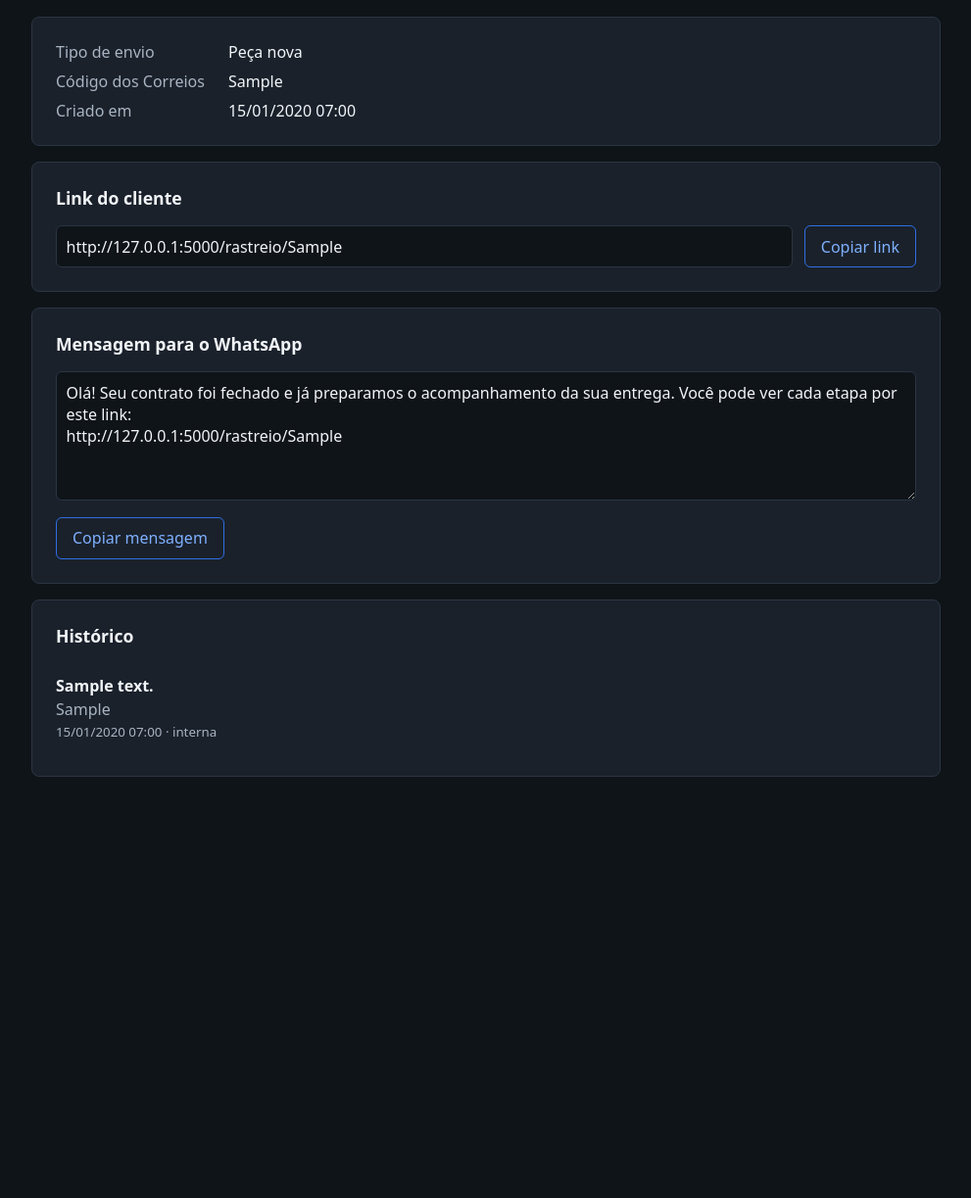
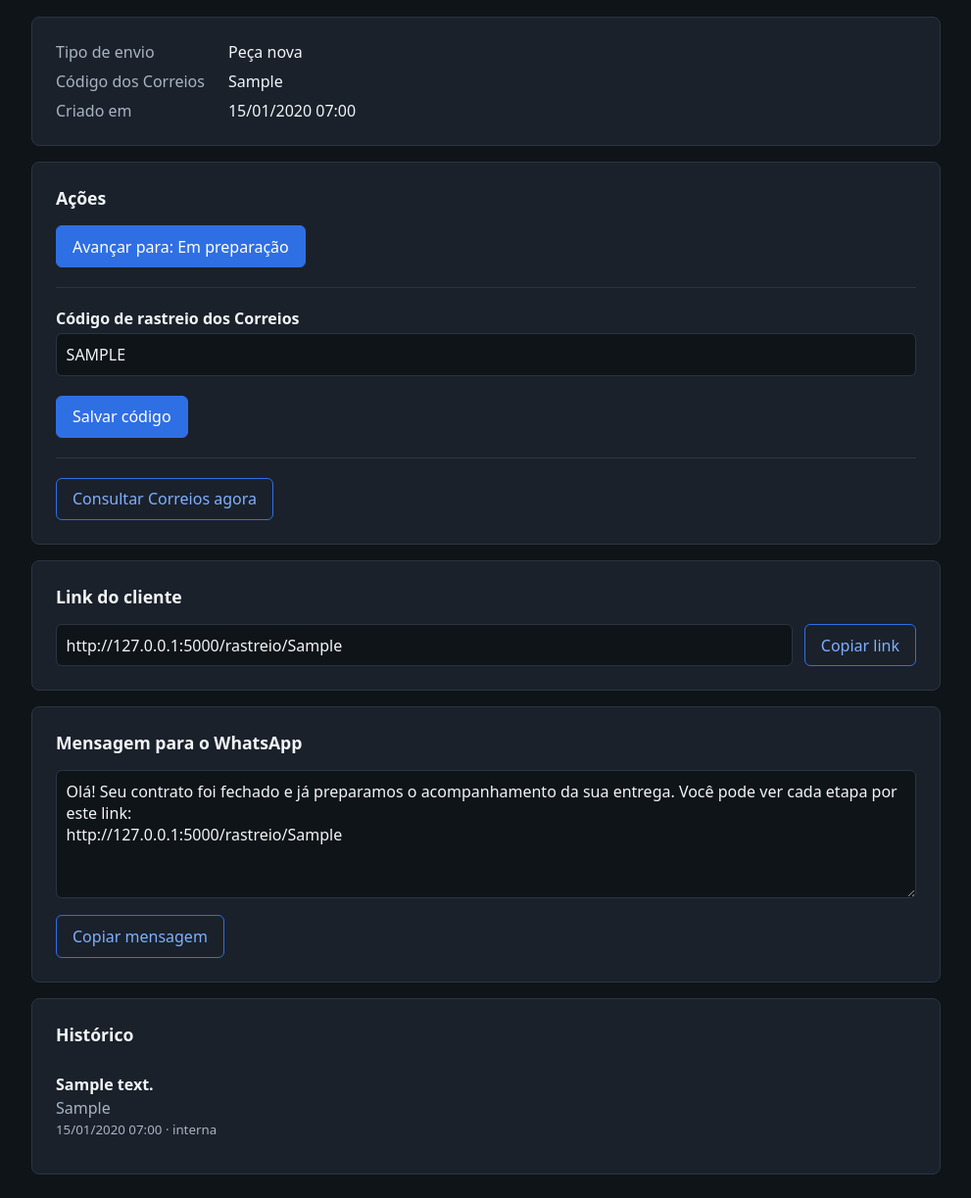
Before and after one commit to rflhenriques/rastreio, a Flask app: page /painel/pedidos/1 in a window 1280 px wide. Shown: the part 172-1395 px from the top of the page at 98% size, without its empty margins (144-1135 px from the left). Before the commit the page ends 965 px from the top, so only its background shows below. Run offline with Flask 3, Linux system fonts and the light colour scheme; a user stored in the database is signed in; tables that the repository leaves empty hold one stand-in row (values such as "Sample post").

Commit message:
painel: avançar etapas, cadastrar código de rastreio e consultar

```diff
--- a/app/models.py
+++ b/app/models.py
@@ -107,6 +107,26 @@ class Pedido(db.Model):
     def rotulo_tipo(self):
         return ROTULOS_TIPO[self.tipo_envio]
 
+    @property
+    def rotulo_status(self):
+        if self.status == Status.RECEBIDO:
+            if self.tipo_envio == TipoEnvio.PECA_NOVA:
+                return "Contrato fechado"
+            return "Pedido recebido"
+        return ROTULOS_STATUS[self.status]
+
+    @property
+    def rotulo_tipo(self):
+        return ROTULOS_TIPO[self.tipo_envio]
+
+    @property
+    def tem_eventos_correios(self):
+        return any(evento.origem == Origem.CORREIOS for evento in self.eventos)
+
+    @property
+    def entregue(self):
+        return self.status == Status.ENTREGUE
+
 class Evento(db.Model):
     __tablename__ = "eventos"
     __table_args__ = (
--- a/app/painel/forms.py
+++ b/app/painel/forms.py
@@ -7,9 +7,10 @@ from wtforms import (
     StringField,
     SubmitField,
 )
-from wtforms.validators import DataRequired, Email, Length
+from wtforms.validators import DataRequired, Email, Length, Regexp
 
 from app.models import ROTULOS_TIPO
+from app.servicos.pedidos import PADRAO_CODIGO
 
 
 class LoginForm(FlaskForm):
@@ -35,3 +36,22 @@ class PedidoForm(FlaskForm):
         choices=[(tipo.name, rotulo) for tipo, rotulo in ROTULOS_TIPO.items()],
     )
     enviar = SubmitField("Criar pedido")
+
+def _normalizar_codigo(valor):
+    return valor.replace(" ", "").upper() if valor else valor
+
+
+class CodigoForm(FlaskForm):
+    codigo = StringField(
+        "Código de rastreio dos Correios",
+        filters=[_normalizar_codigo],
+        validators=[
+            DataRequired("Informe o código."),
+            Regexp(
+                PADRAO_CODIGO,
+                message="Código inválido. Use 2 letras, 9 números e 2 letras "
+                "(exemplo: AA123456789BR).",
+            ),
+        ],
+    )
+    enviar = SubmitField("Salvar código")
--- a/app/painel/routes.py
+++ b/app/painel/routes.py
@@ -1,13 +1,29 @@
 from urllib.parse import urlsplit
 
-from flask import flash, redirect, render_template, request, url_for
+from flask import (
+    current_app,
+    flash,
+    redirect,
+    render_template,
+    request,
+    url_for,
+)
 from flask_login import current_user, login_required, login_user, logout_user
 
 from app.extensions import db
 from app.models import Pedido, TipoEnvio, Usuario
 from app.painel import bp
-from app.painel.forms import LoginForm, PedidoForm
+from app.painel.forms import CodigoForm, LoginForm, PedidoForm
+from app.provedores import ErroProvedor, obter_provedor
+from app.servicos.atualizador import atualizar_pedido
 from app.servicos.mensagens import link_publico, montar_mensagem_whatsapp
+from app.servicos.pedidos import (
+    ErroDeRegra,
+    avancar_etapa,
+    cadastrar_codigo,
+    criar_pedido,
+    proxima_etapa_interna,
+)
 
 
 def _destino_seguro(destino):
@@ -65,24 +81,95 @@ def inicio():
 def novo_pedido():
     form = PedidoForm()
     if form.validate_on_submit():
-        pedido = Pedido(
+        pedido = criar_pedido(
             nome_cliente=form.nome_cliente.data.strip(),
             tipo_envio=TipoEnvio[form.tipo_envio.data],
         )
-        db.session.add(pedido)
         db.session.commit()
         flash("Pedido criado. Copie a mensagem abaixo e envie ao cliente.", "sucesso")
         return redirect(url_for("painel.detalhe_pedido", pedido_id=pedido.id))
     return render_template("painel/novo_pedido.html", form=form)
 
 
+def _pagina_detalhe(pedido, form_codigo):
+    return render_template(
+        "painel/detalhe_pedido.html",
+        pedido=pedido,
+        form_codigo=form_codigo,
+        proxima_etapa=proxima_etapa_interna(pedido),
+        link=link_publico(pedido),
+        mensagem=montar_mensagem_whatsapp(pedido),
+    )
+
+
+def _voltar_ao_detalhe(pedido_id):
+    return redirect(url_for("painel.detalhe_pedido", pedido_id=pedido_id))
+
+
+def _consultar_correios(pedido):
+    provedor = obter_provedor(current_app.config["PROVEDOR_RASTREIO"])
+    try:
+        novos = atualizar_pedido(pedido, provedor)
+        db.session.commit()
+    except ErroProvedor as erro:
+        db.session.rollback()
+        flash(f"Não foi possível consultar os Correios agora: {erro}", "erro")
+        return
+
+    if novos:
+        flash(f"{novos} novo(s) evento(s) dos Correios.", "sucesso")
+    else:
+        flash("Consulta feita. Ainda não há novos eventos.", "aviso")
+
+
 @bp.get("/pedidos/<int:pedido_id>")
 @login_required
 def detalhe_pedido(pedido_id):
     pedido = db.get_or_404(Pedido, pedido_id)
-    return render_template(
-        "painel/detalhe_pedido.html",
-        pedido=pedido,
-        link=link_publico(pedido),
-        mensagem=montar_mensagem_whatsapp(pedido),
-    )
+    return _pagina_detalhe(pedido, CodigoForm(codigo=pedido.codigo_rastreio))
+
+
+@bp.post("/pedidos/<int:pedido_id>/avancar")
+@login_required
+def avancar_pedido(pedido_id):
+    pedido = db.get_or_404(Pedido, pedido_id)
+    try:
+        avancar_etapa(pedido, request.form.get("etapa_atual"))
+        db.session.commit()
+        flash(f"Pedido avançado para: {pedido.rotulo_status}.", "sucesso")
+    except ErroDeRegra as erro:
+        db.session.rollback()
+        flash(str(erro), "erro")
+    return _voltar_ao_detalhe(pedido_id)
+
+
+@bp.post("/pedidos/<int:pedido_id>/codigo")
+@login_required
+def cadastrar_codigo_pedido(pedido_id):
+    pedido = db.get_or_404(Pedido, pedido_id)
+    form = CodigoForm()
+    if not form.validate_on_submit():
+        return _pagina_detalhe(pedido, form)
+
+    try:
+        cadastrar_codigo(pedido, form.codigo.data)
+        db.session.commit()
+    except ErroDeRegra as erro:
+        db.session.rollback()
+        flash(str(erro), "erro")
+        return _voltar_ao_detalhe(pedido_id)
+
+    flash("Código cadastrado.", "sucesso")
+    _consultar_correios(pedido)
+    return _voltar_ao_detalhe(pedido_id)
+
+
+@bp.post("/pedidos/<int:pedido_id>/consultar")
+@login_required
+def consultar_pedido(pedido_id):
+    pedido = db.get_or_404(Pedido, pedido_id)
+    if not pedido.codigo_rastreio:
+        flash("Cadastre o código dos Correios antes de consultar.", "erro")
+    else:
+        _consultar_correios(pedido)
+    return _voltar_ao_detalhe(pedido_id)
--- /dev/null
+++ b/app/servicos/pedidos.py
@@ -0,0 +1,84 @@
+from app.extensions import db
+from app.models import (
+    ROTULOS_STATUS,
+    Evento,
+    Origem,
+    Pedido,
+    Status,
+    agora_utc,
+)
+
+PADRAO_CODIGO = r"^[A-Z]{2}\d{9}[A-Z]{2}$"
+
+PROXIMA_ETAPA = {
+    Status.RECEBIDO: Status.EM_PREPARACAO,
+    Status.EM_PREPARACAO: Status.PRONTO_POSTAGEM,
+}
+
+
+class ErroDeRegra(Exception):
+    """A operação não é permitida pelas regras do pedido."""
+
+
+def registrar_evento_interno(pedido, descricao):
+    pedido.eventos.append(
+        Evento(origem=Origem.INTERNA, descricao=descricao, ocorrido_em=agora_utc())
+    )
+
+
+def criar_pedido(nome_cliente, tipo_envio):
+    pedido = Pedido(
+        nome_cliente=nome_cliente,
+        tipo_envio=tipo_envio,
+        status=Status.RECEBIDO,
+    )
+    registrar_evento_interno(pedido, pedido.rotulo_status)
+    db.session.add(pedido)
+    return pedido
+
+
+def proxima_etapa_interna(pedido):
+    proxima = PROXIMA_ETAPA.get(pedido.status)
+    return ROTULOS_STATUS[proxima] if proxima else None
+
+
+def avancar_etapa(pedido, etapa_esperada):
+    if pedido.status.name != etapa_esperada:
+        raise ErroDeRegra(
+            "O pedido já mudou de etapa. Atualize a página e confira o status atual."
+        )
+
+    proxima = PROXIMA_ETAPA.get(pedido.status)
+    if proxima is None:
+        raise ErroDeRegra("Este pedido não tem uma próxima etapa interna.")
+
+    pedido.status = proxima
+    registrar_evento_interno(pedido, pedido.rotulo_status)
+
+
+def cadastrar_codigo(pedido, codigo):
+    import re
+
+    if not re.fullmatch(PADRAO_CODIGO, codigo):
+        raise ErroDeRegra("Código inválido. Use 2 letras, 9 números e 2 letras.")
+
+    if pedido.entregue:
+        raise ErroDeRegra("O pedido já foi entregue.")
+
+    if pedido.tem_eventos_correios:
+        raise ErroDeRegra(
+            "Já existem eventos dos Correios para este pedido; "
+            "o código não pode mais ser trocado."
+        )
+
+    outro = db.session.scalar(
+        db.select(Pedido).where(
+            Pedido.codigo_rastreio == codigo, Pedido.id != pedido.id
+        )
+    )
+    if outro:
+        raise ErroDeRegra(
+            f"Este código já está cadastrado no pedido de {outro.nome_cliente}."
+        )
+
+    pedido.codigo_rastreio = codigo
--- a/app/static/css/painel.css
+++ b/app/static/css/painel.css
@@ -320,3 +320,25 @@ textarea:focus {
 .historico small {
     color: var(--cor-texto-suave);
 }
+
+/* Ações do pedido */
+
+.acao {
+    padding-bottom: 1.25rem;
+    margin-bottom: 1.25rem;
+    border-bottom: 1px solid var(--cor-borda);
+}
+
+.acao:last-child {
+    padding-bottom: 0;
+    margin-bottom: 0;
+    border-bottom: 0;
+}
+
+.acao label {
+    margin-top: 0;
+}
+
+input[name="codigo"] {
+    text-transform: uppercase;
+}
--- a/app/templates/painel/detalhe_pedido.html
+++ b/app/templates/painel/detalhe_pedido.html
@@ -1,4 +1,5 @@
 {% extends "painel/base.html" %}
+{% from "painel/_campos.html" import campo %}
 
 {% block titulo %}{{ pedido.nome_cliente }}{% endblock %}
 
@@ -19,6 +20,44 @@
     <dt>Criado em</dt>
     <dd>{{ pedido.criado_em|data_br }}</dd>
   </dl>
+</section>
+
+<section class="cartao">
+  <h2>Ações</h2>
+
+  {% if pedido.entregue %}
+    <p class="vazio">Pedido entregue. Não há ações pendentes.</p>
+  {% else %}
+
+    {% if proxima_etapa %}
+    <form method="post" class="acao"
+          action="{{ url_for('painel.avancar_pedido', pedido_id=pedido.id) }}">
+      <input type="hidden" name="csrf_token" value="{{ csrf_token() }}">
+      <input type="hidden" name="etapa_atual" value="{{ pedido.status.name }}">
+      <button type="submit" class="botao botao-inline">Avançar para: {{ proxima_etapa }}</button>
+    </form>
+    {% endif %}
+
+    {% if not pedido.tem_eventos_correios %}
+    <form method="post" class="acao" novalidate
+          action="{{ url_for('painel.cadastrar_codigo_pedido', pedido_id=pedido.id) }}">
+      {{ form_codigo.hidden_tag() }}
+      {{ campo(form_codigo.codigo, placeholder="AA123456789BR", maxlength=13, autocomplete="off") }}
+      <div class="acoes">
+        {{ form_codigo.enviar(class="botao botao-inline") }}
+      </div>
+    </form>
+    {% endif %}
+
+    {% if pedido.codigo_rastreio %}
+    <form method="post" class="acao"
+          action="{{ url_for('painel.consultar_pedido', pedido_id=pedido.id) }}">
+      <input type="hidden" name="csrf_token" value="{{ csrf_token() }}">
+      <button type="submit" class="botao-secundario">Consultar Correios agora</button>
+    </form>
+    {% endif %}
+
+  {% endif %}
 </section>
 
 <section class="cartao">
```
